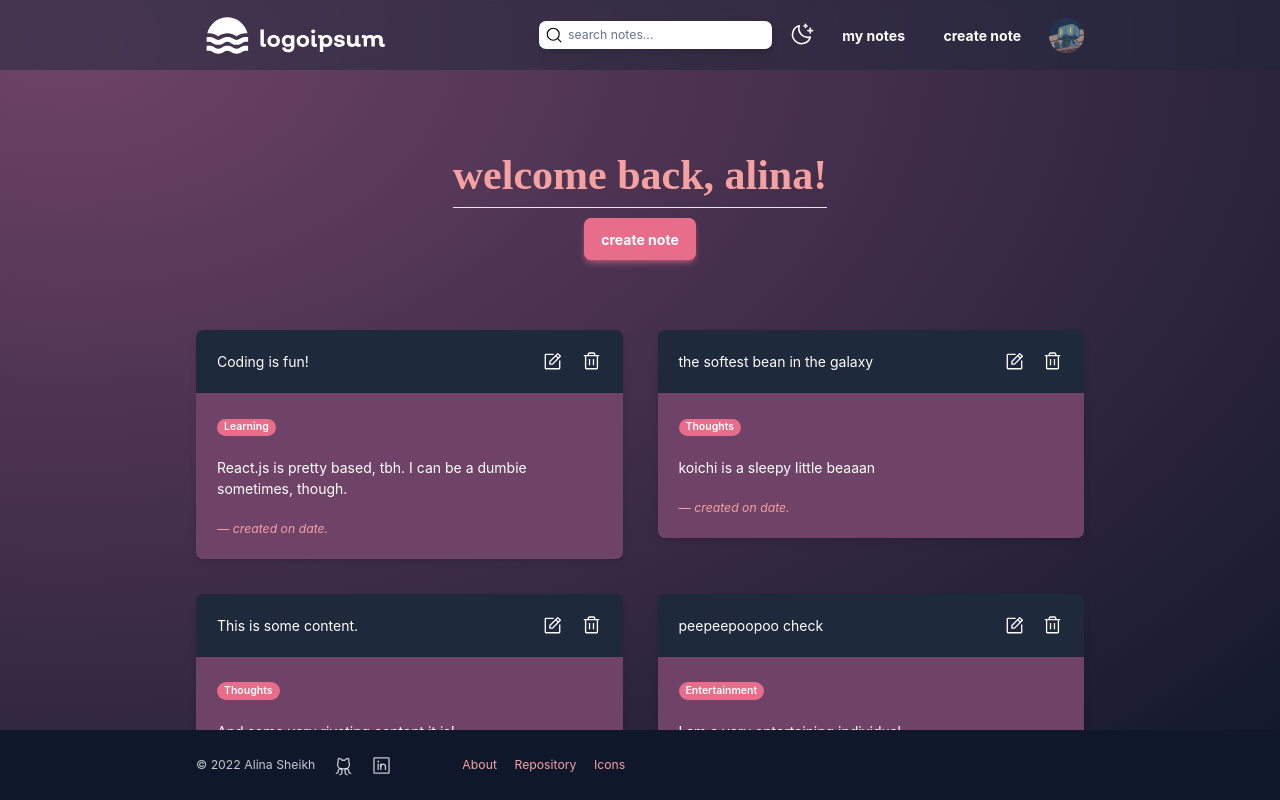
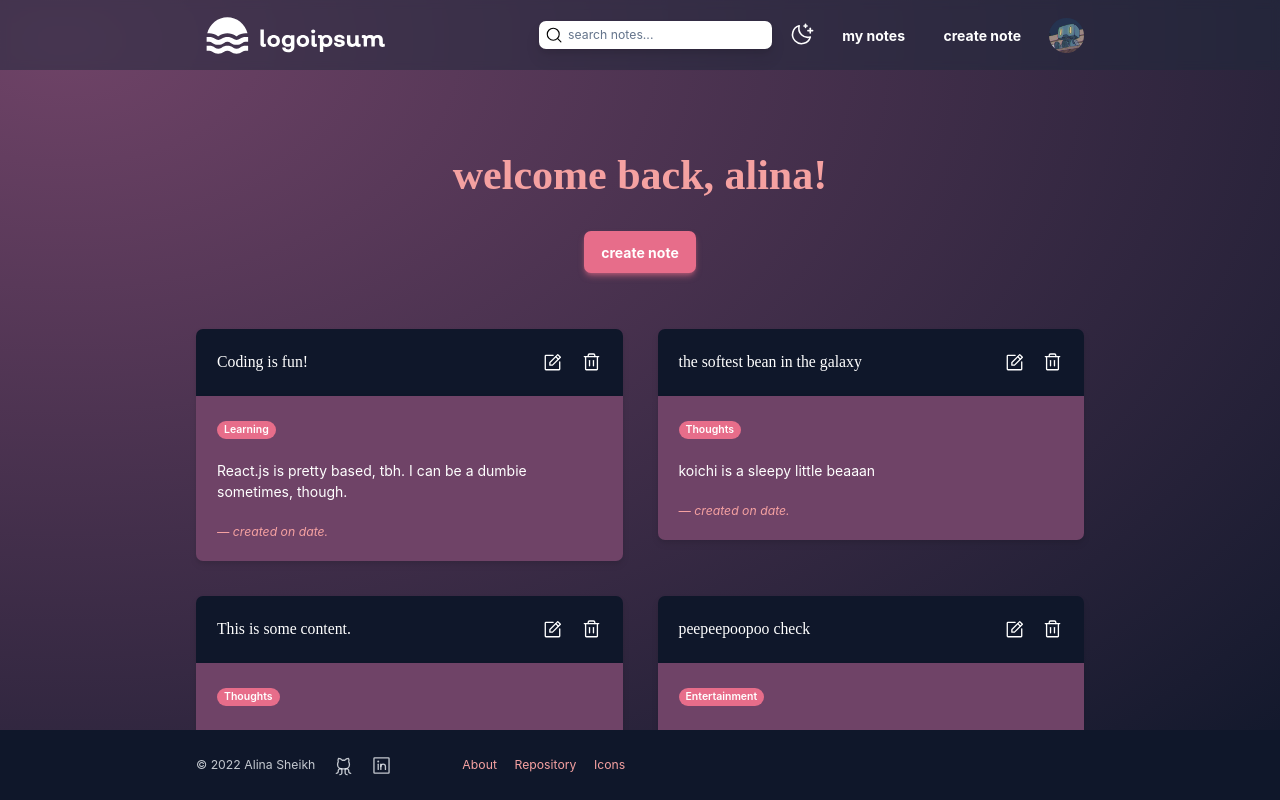
Before and after one commit to alshei/notepad-v2, a React (Create React App) app: page /mynotes in a window 1280 px wide. Built offline with nearby package versions, Linux system fonts and the light colour scheme.

Commit message:
card component

```diff
--- a/src/components/Card/index.js
+++ b/src/components/Card/index.js
@@ -4,8 +4,8 @@ import { NotePencil, Trash } from "phosphor-react";
 const Card = (props) => {
   return (
     <div>
-      <div className="w-full flex flex-row justify-between items-center rounded-t-lg p-6 bg-slate-800 drop-shadow-md text-white">
-        <p className="">{props.title}</p>
+      <div className="w-full flex flex-row justify-between items-center rounded-t-lg p-6 bg-slate-900 drop-shadow-md text-white">
+        <p className="font-ptserif text-lg">{props.title}</p>
         <div className="flex flex-row items-center gap-5 justify-between">
           <a href={props.editlink}>
             <NotePencil size="1.5rem" />
--- a/src/components/Title.js
+++ b/src/components/Title.js
@@ -7,7 +7,6 @@ const Title = ({ title }) => {
         <h1 className="font-ptserif font-bold text-5xl text-apricot">
           {title}
         </h1>
-        <hr className="mt-3 text-mauve" />
       </div>
     </div>
   );
--- a/src/screens/MyNotes/index.js
+++ b/src/screens/MyNotes/index.js
@@ -15,11 +15,11 @@ const MyNotes = () => {
     <div className="w-screen h-screen">
       <Title title="welcome back, alina!" />
 
-      <div className="mt-3 w-full flex flex-row justify-center pl-56 pr-56">
+      <div className="mt-10 w-full flex flex-row justify-center pl-56 pr-56">
         <Primary option="create note" link="createnote" />
       </div>
 
-      <div className="pt-20 pb-40 w-full grid grid-cols-2 gap-10 justify-evenly pl-56 pr-56">
+      <div className="pt-16 pb-40 w-full grid grid-cols-2 gap-10 justify-evenly pl-56 pr-56">
         {notes.map((note) => (
           <Card
             title={note.title}
```
